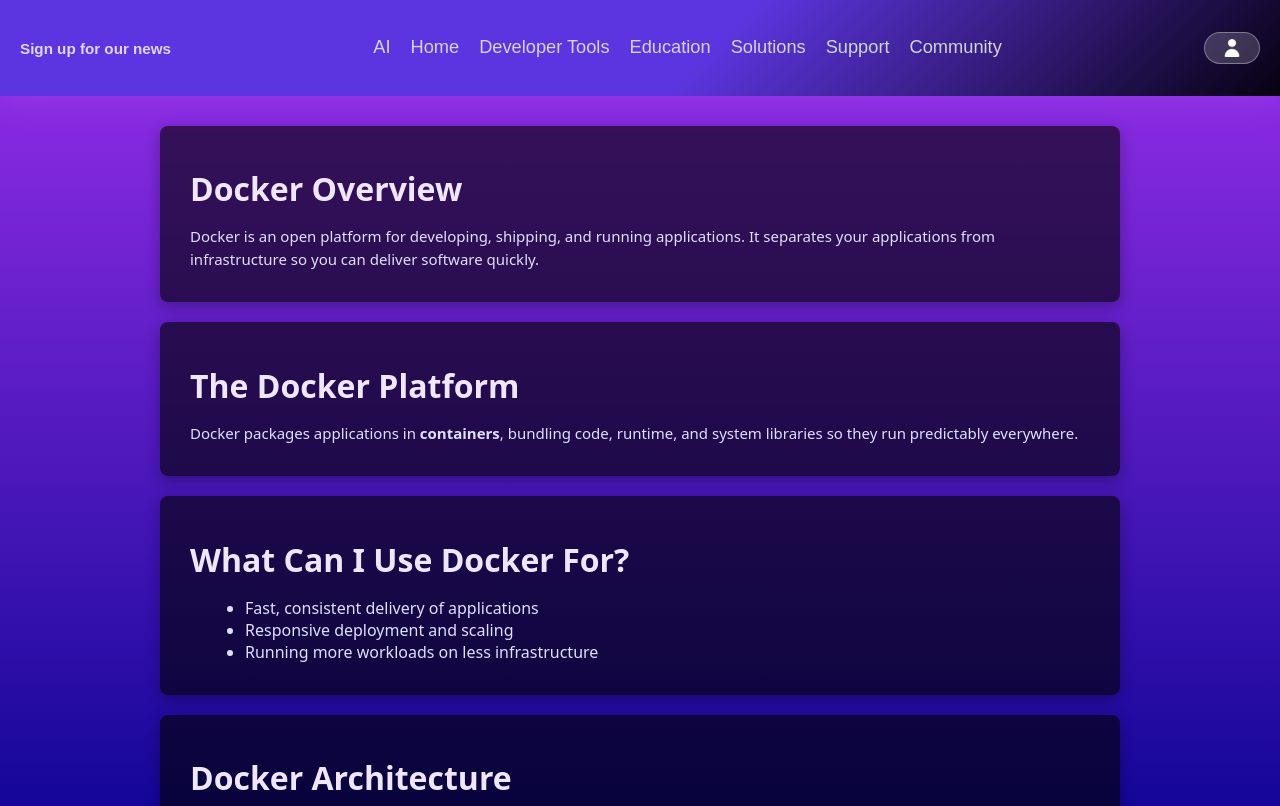
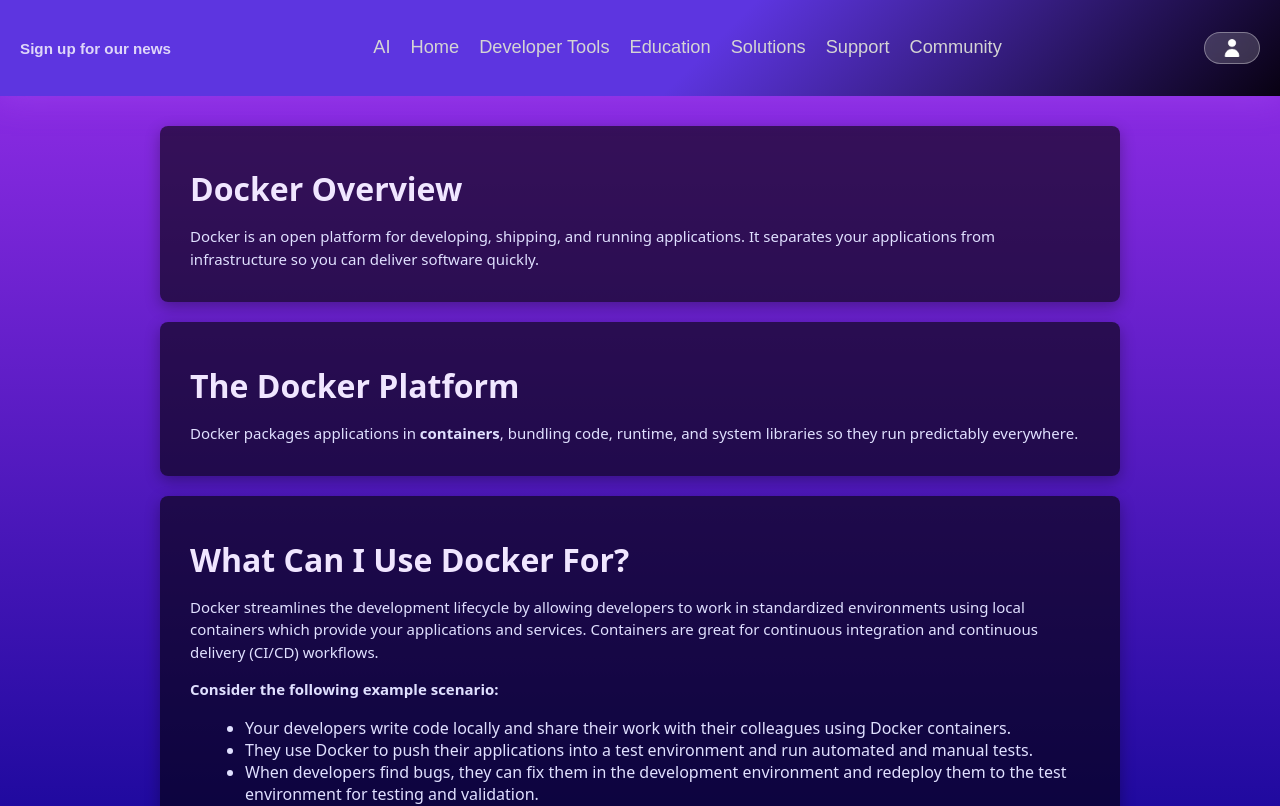
Before and after one commit to YanaBocharova/react_api, a React (Create React App) app: page /docker in a window 1280 px wide. Shown: the top 806 px of the page. Built offline with nearby package versions, Linux system fonts and the light colour scheme.

Commit message:
Modify Docker link

```diff
--- a/src/pages/DockerOverview.jsx
+++ b/src/pages/DockerOverview.jsx
@@ -18,15 +18,22 @@
         </p>
       </div>
 
-      {/* Use Cases */}
-      <div style={styles.container}>
-        <h1 style={styles.title}>What Can I Use Docker For?</h1>
-        <ul style={styles.list}>
-          <li>Fast, consistent delivery of applications</li>
-          <li>Responsive deployment and scaling</li>
-          <li>Running more workloads on less infrastructure</li>
-        </ul>
-      </div>
+
+    <div style={styles.container}>
+      <h1 style={styles.title}>What Can I Use Docker For?</h1>
+
+      <p style={styles.paragraph}>
+        Docker streamlines the development lifecycle by allowing developers to work in standardized environments using local containers which provide your applications and services. Containers are great for continuous integration and continuous delivery (CI/CD) workflows.
+      </p>
+
+      <p style={styles.paragraph}><strong>Consider the following example scenario:</strong></p>
+      <ul style={styles.list}>
+        <li>Your developers write code locally and share their work with their colleagues using Docker containers.</li>
+        <li>They use Docker to push their applications into a test environment and run automated and manual tests.</li>
+        <li>When developers find bugs, they can fix them in the development environment and redeploy them to the test environment for testing and validation.</li>
+        <li>When testing is complete, getting the fix to the customer is as simple as pushing the updated image to the production environment.</li>
+      </ul>
+</div>
 
       {/* Architecture */}
       <div style={styles.container}>
```
